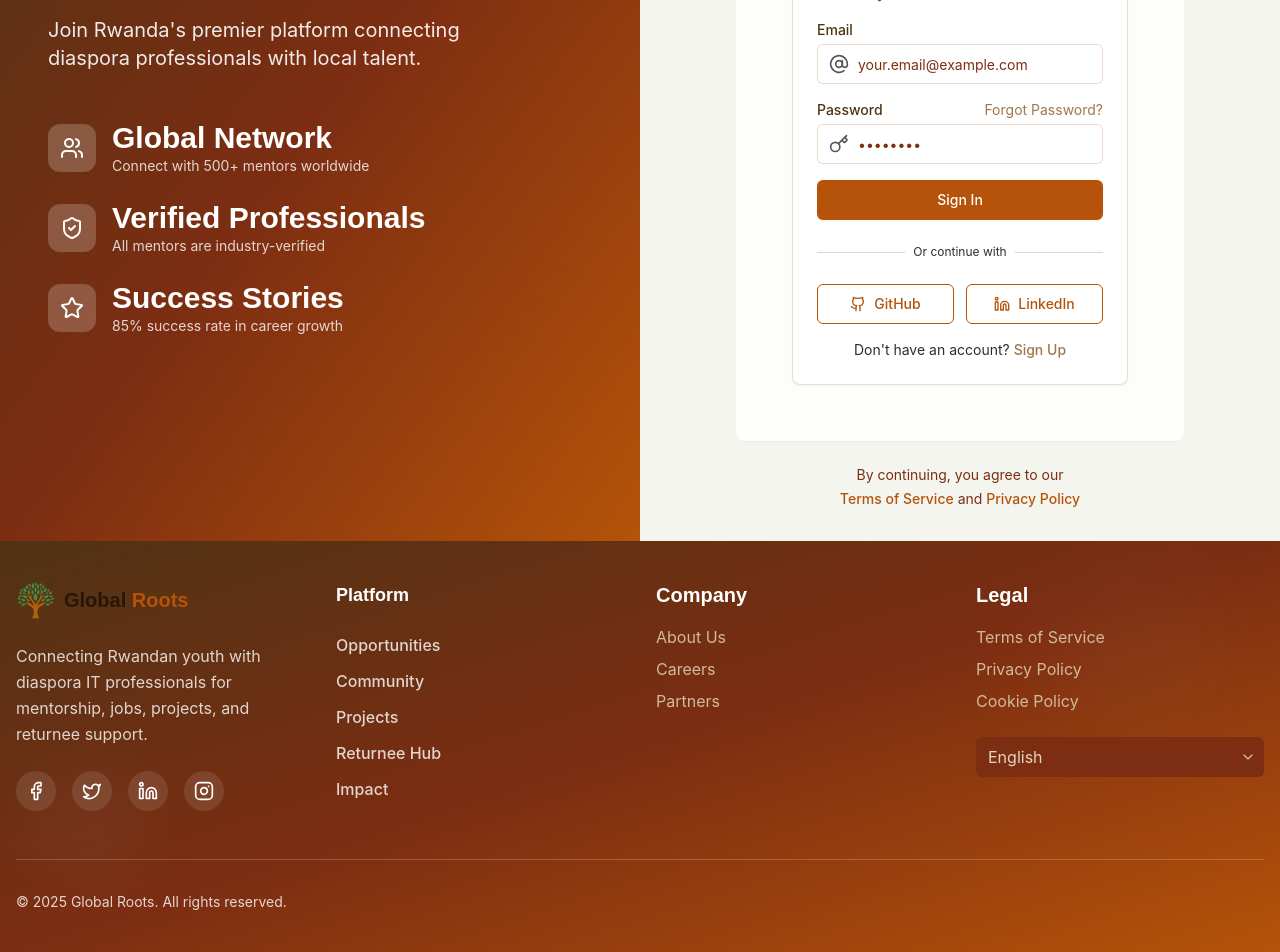
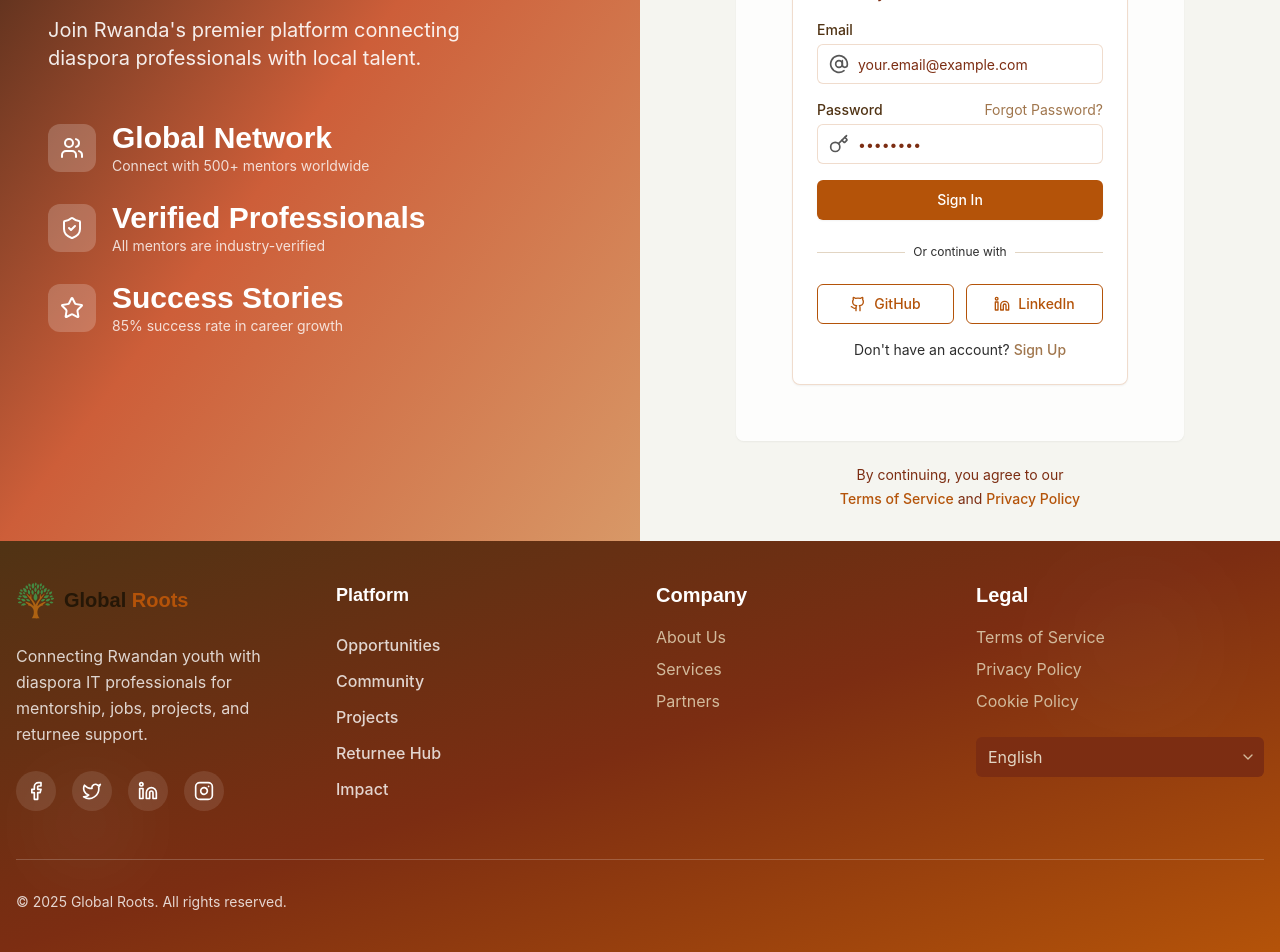
Before and after one commit to gisachris/GlobalRoots, a React (Vite) app: page /auth in a window 1280 px wide. Shown: the part 388-1340 px from the top of the page. Built offline with nearby package versions, Linux system fonts and the light colour scheme; what miragejs would draw is missing.

Commit message:
Good Job on the Landing Page

```diff
--- a/index.html
+++ b/index.html
@@ -2,7 +2,7 @@
 <html lang="en">
   <head>
     <meta charset="UTF-8" />
-    <link rel="icon" type="image/svg+xml" href="/vite.svg" />
+    <link rel="icon" type="image/svg+xml" href="/icon.svg" />
     <meta name="viewport" content="width=device-width, initial-scale=1.0" />
     <title>GlobalRoots</title>
   </head>
--- a/src/components/layout/Footer.tsx
+++ b/src/components/layout/Footer.tsx
@@ -76,13 +76,13 @@ export const Footer = () => {
             </h4>
             <ul className="space-y-2">
               <li>
-                <HashLink to="/#about" className="text-primary-300 hover:text-white transition-transform duration-300 hover:translate-x-1 inline-block">
+                <HashLink to="/#aboutUs" className="text-primary-300 hover:text-white transition-transform duration-300 hover:translate-x-1 inline-block">
                   About Us
                 </HashLink>
               </li>
               <li>
-                <HashLink to="/#careers" className="text-primary-300 hover:text-white transition-transform duration-300 hover:translate-x-1 inline-block">
-                  Careers
+                <HashLink to="/#services" className="text-primary-300 hover:text-white transition-transform duration-300 hover:translate-x-1 inline-block">
+                  Services
                 </HashLink>
               </li>
               <li>
--- a/src/pages/AuthPage.tsx
+++ b/src/pages/AuthPage.tsx
@@ -24,7 +24,7 @@ export const AuthPage = () => {
       </div>
 
       {/* Left side - Features */}
-      <div className="hidden lg:flex lg:w-1/2 bg-gradient-to-br from-[#503314] via-[#7C2D12] to-[#B45309] p-12 flex-col justify-center relative">
+      <div className="hidden lg:flex lg:w-1/2 bg-gradient-to-br from-[#261b10] via-[#cd5e39] to-[#d89867] p-12 flex-col justify-center relative">
         <div className="max-w-md">
           <div className="mb-8">
             <Logo isFooter={true}/>
--- a/src/pages/LandingPage.tsx
+++ b/src/pages/LandingPage.tsx
@@ -69,7 +69,7 @@ export const LandingPage = () => {
             <div className="stagger-container animate-fadeIn">
               <h1 className="text-4xl md:text-5xl lg:text-6xl leading-[60px] font-bold mb-6 text-[#503314] dark:text-white animate-slideIn">
                 Mentorship Without Borders.
-                <span className="text-[#B45309] dark:text-[#B45309]">Opportunity <br/>Without Limits.</span>
+                <span className="text-[#B45309] dark:text-[#B45309]"> Opportunity <br/>Without Limits.</span>
               </h1>
               <p className="text-lg md:text-xl mb-8 text-[#7C2D12] dark:text-gray-300 max-w-lg animate-slideIn" style={{animationDelay: '0.2s'}}>
                 Connect with Diaspora IT professionals for mentorship,
@@ -101,7 +101,7 @@ export const LandingPage = () => {
                   <img
                     src="/hero.png"
                     alt="Global Roots Platform"
-                    className="max-w-2xl w-full object-contain transform transition-all duration-700 group-hover:scale-105"
+                    className="max-w-4xl lg:scale-x-110 lg:scale-y-125 overflow-hidden xl:max-w-5xl w-full object-contain transform transition-all duration-700"
                   />
                 </div>
               </div>
@@ -111,7 +111,7 @@ export const LandingPage = () => {
       </section>
 
       {/* About Us Section */}
-      <section className="py-20 bg-[#F5F5F0] dark:bg-gray-900 relative overflow-hidden">
+      <section id="aboutUs" className="py-20 bg-[#F5F5F0] dark:bg-gray-900 relative overflow-hidden">
         <RwandaMap className="opacity-5 w-screen h-[55vh] sm:h-[60vh] 2xl:h-[70vh] absolute group-hover:scale-105 z-40"/>
         <div className="container mx-auto px-4 relative z-50">
           <div className="text-center mb-16 animate-fadeIn">
@@ -156,9 +156,7 @@ export const LandingPage = () => {
       </section>
 
       {/* Service Section */}
-      <section
-
-        id="service"
+      <section id="services"
         className="py-20 bg-white dark:bg-gray-800 relative overflow-hidden"
       >
         <div className="absolute inset-0 bg-gradient-to-b from-white via-[#F5F5F0]/30 to-white dark:from-gray-800 dark:via-gray-700/30 dark:to-gray-800"></div>
```
Also changed, not shown: public/icon.svg (added).
